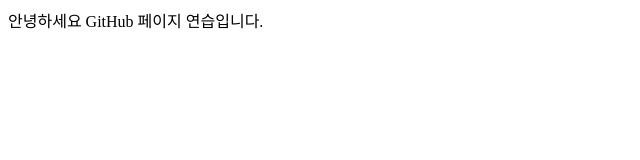
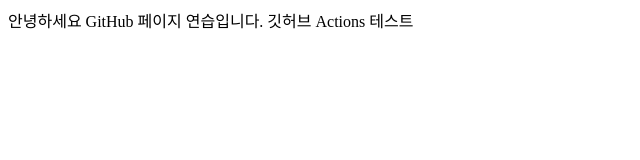
Before and after one commit to shhhsip/shhhsip.github.io, a plain HTML site: page index.html in a window 1280 px wide. Shown: the whole page, without its empty margins (0-640 px from the left). Drawn offline with Linux system fonts and the light colour scheme.

Commit message:
github actions test

```diff
--- a/index.html
+++ b/index.html
@@ -8,5 +8,7 @@
 <body>
     안녕하세요
     GitHub 페이지 연습입니다.
+
+    깃허브 Actions 테스트
 </body>
 </html>
```
